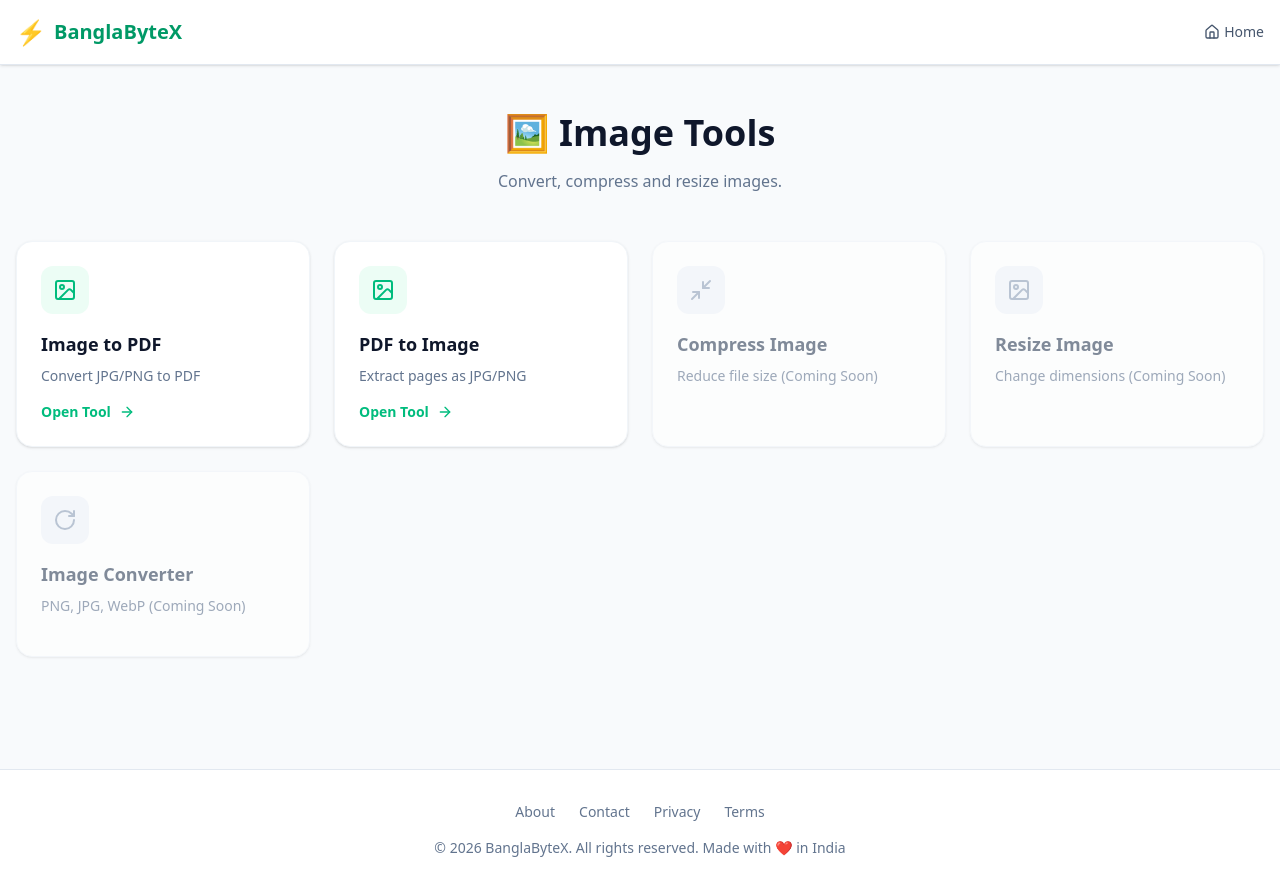
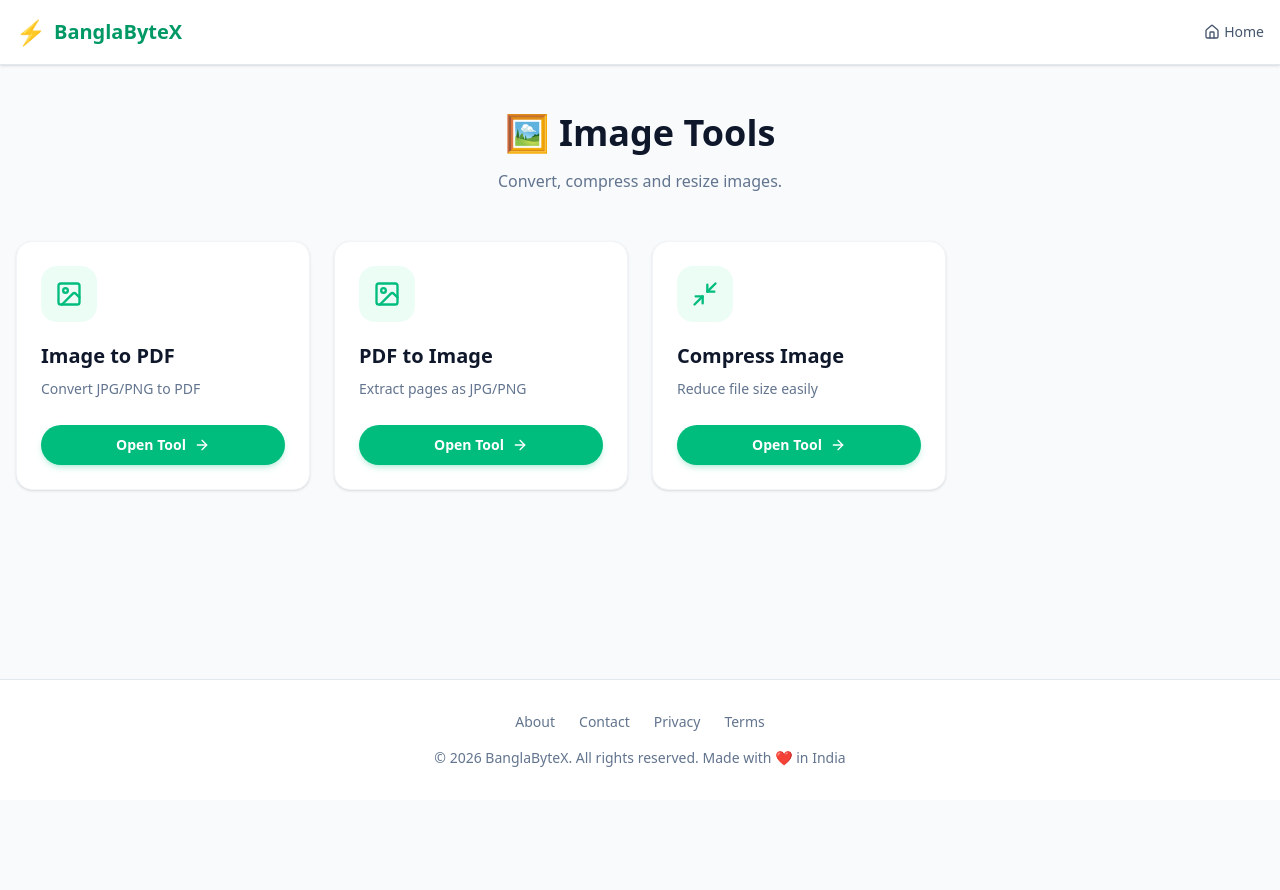
Before and after one commit to pabanfiles/banglabytex, a React (Vite) app in the folder frontend/: page /image-tools in a window 1280 px wide. After the commit the page ends 800 px from the top, so only its background shows below. Built offline with nearby package versions, Linux system fonts and the light colour scheme.

Commit message:
Make inner tool UI professional and remove coming soon tags

```diff
--- a/frontend/public/pdf-tools.html
+++ b/frontend/public/pdf-tools.html
@@ -17,21 +17,21 @@
 .c h3{margin:0 0 8px 0;font-size:18px;font-weight:700;color:var(--tx)}.c:hover h3{color:var(--ac)}
 .c p{margin:0;color:var(--mut);font-size:14px;line-height:1.5;flex-grow:1}
 .c.off{opacity:.55;cursor:not-allowed}.c.off:hover{transform:none;border-color:var(--bd)}.tag{font-size:10px;background:var(--acbg);color:var(--ac);border-radius:99px;padding:2px 8px;margin-left:6px}
-#tool{display:none;max-width:800px;margin:0 auto;padding:20px 5vw 50px}
-button,.btn{font:inherit;font-size:14px;border:1px solid var(--bd);background:var(--card);color:var(--tx);padding:10px 18px;border-radius:12px;cursor:pointer;text-decoration:none;display:inline-flex;gap:8px;align-items:center;transition:0.2s}
+#tool{display:none;max-width:860px;margin:0 auto;padding:30px 5vw 60px}
+button,.btn{font:inherit;font-size:14px;border:1px solid #cbd5e1;background:#fff;color:#334155;padding:12px 24px;border-radius:9999px;cursor:pointer;text-decoration:none;display:inline-flex;gap:8px;align-items:center;transition:0.2s;font-weight:500}
 button:hover,.btn:hover{border-color:var(--ac)}
-.pri{background:var(--ac);color:#fff;border:0}.pri:hover{background:var(--ac2)}button:disabled{opacity:.45;pointer-events:none}
-#dz{border:2px dashed var(--bd);background:var(--card);border-radius:20px;padding:40px 20px;text-align:center;cursor:pointer;margin:20px 0;transition:0.2s}#dz.over,#dz:hover{border-color:var(--ac);background:var(--acbg)}
+.pri{background:#10b981;color:#fff;border:0;padding:14px 32px;border-radius:9999px;font-size:16px;font-weight:600;width:100%;max-width:300px;display:block;margin:0 auto;box-shadow:0 10px 25px -5px rgba(16,185,129,0.4);transition:0.3s}.pri:hover{background:#059669;transform:translateY(-2px)}button:disabled{opacity:.45;pointer-events:none}
+#dz{border:2px dashed #cbd5e1;background:#f8fafc;border-radius:24px;padding:60px 20px;text-align:center;cursor:pointer;margin:30px 0;transition:0.3s;display:flex;flex-direction:column;align-items:center;justify-content:center;gap:12px;font-size:16px;color:#64748b}#dz.over,#dz:hover{border-color:var(--ac);background:#ecfdf5;color:var(--ac)}
 .fl{display:flex;align-items:center;gap:8px;background:var(--card);border:1px solid var(--bd);border-radius:12px;padding:10px 14px;margin-bottom:8px;font-size:14px}.fl span{flex:1;overflow:hidden;text-overflow:ellipsis;white-space:nowrap}.fl button{padding:4px 10px}
-#opts{display:grid;gap:12px;margin:20px 0}#opts label{display:grid;gap:6px;font-size:14px;font-weight:600;color:var(--tx)}
-#opts input,#opts select{font:inherit;padding:10px;border:1px solid var(--bd);border-radius:10px;background:var(--card);color:var(--tx)}
+#opts{display:grid;gap:12px;margin:20px 0}#opts label{display:grid;gap:8px;font-size:15px;font-weight:600;color:#1e293b}
+#opts input,#opts select{font:inherit;padding:14px;border:1px solid #cbd5e1;border-radius:12px;background:#fff;color:#1e293b;width:100%;transition:0.2s}
 #st{margin:16px 0;font-size:14px;font-weight:500}.err{color:var(--err)}.note{color:var(--mut);font-size:14px;margin-bottom:20px}
 .rs{display:flex;align-items:center;gap:12px;background:var(--card);border:1px solid var(--ac);border-radius:12px;padding:12px 16px;margin-bottom:8px;box-shadow:0 4px 6px -1px rgb(0 0 0 / 0.05)}.rs span{flex:1;overflow:hidden;text-overflow:ellipsis;font-weight:500}
 </style></head><body>
 <header><a class="logo" href="/">⚡ BanglaByte<b>X</b></a></header>
 <div id="home"><h1>All PDF tools in one place</h1><p class="sub">Free · files never leave your browser (except tools marked server)</p><div id="grid"></div></div>
 <div id="tool"><button id="back">← All tools</button><h2 id="tt" style="margin:24px 0 8px"></h2><div class="note" id="td"></div>
-<div id="dz"></div><input id="fi" type="file" hidden><div id="fl"></div><div id="opts"></div>
+<div id="dz"><svg width="48" height="48" viewBox="0 0 24 24" fill="none" stroke="#10b981" stroke-width="2" stroke-linecap="round" stroke-linejoin="round"><path d="M21 15v4a2 2 0 0 1-2 2H5a2 2 0 0 1-2-2v-4"></path><polyline points="17 8 12 3 7 8"></polyline><line x1="12" y1="3" x2="12" y2="15"></line></svg><br><span id="dz-text">Click or drop files here</span></div><input id="fi" type="file" hidden><div id="fl"></div><div id="opts"></div>
 <button id="run" class="pri" disabled>Run Tool</button><div id="st"></div><div id="res"></div></div>
 
 <script src="https://cdnjs.cloudflare.com/ajax/libs/pdf.js/3.11.174/pdf.min.js"></script>
--- a/frontend/src/pages/tools/ImageTools/index.tsx
+++ b/frontend/src/pages/tools/ImageTools/index.tsx
@@ -3,9 +3,7 @@
 const IMAGE_TOOLS = [
   { id: 'img2pdf', name: 'Image to PDF', desc: 'Convert JPG/PNG to PDF', icon: ImageIcon, href: '/pdf-tools.html?tool=img2pdf' },
   { id: 'pdf2img', name: 'PDF to Image', desc: 'Extract pages as JPG/PNG', icon: ImageIcon, href: '/pdf-tools.html?tool=pdf2img' },
-  { id: 'img-compress', name: 'Compress Image', desc: 'Reduce file size (Coming Soon)', icon: Minimize2, href: '#' },
-  { id: 'img-resize', name: 'Resize Image', desc: 'Change dimensions (Coming Soon)', icon: ImageIcon, href: '#' },
-  { id: 'img-convert', name: 'Image Converter', desc: 'PNG, JPG, WebP (Coming Soon)', icon: RotateCw, href: '#' },
+  { id: 'img-compress', name: 'Compress Image', desc: 'Reduce file size easily', icon: Minimize2, href: '/pdf-tools.html?tool=comp' },
 ]
 
 export default function ImageTools() {
@@ -18,18 +16,19 @@
       <div className="grid grid-cols-1 md:grid-cols-2 lg:grid-cols-3 xl:grid-cols-4 gap-6">
         {IMAGE_TOOLS.map((tool) => {
           const Icon = tool.icon
-          const isComingSoon = tool.href === '#'
-          const Wrapper = isComingSoon ? 'div' : 'a'
-          const props = isComingSoon ? {} : { href: tool.href }
           return (
-            <Wrapper key={tool.id} {...props} className={`group bg-white p-6 rounded-2xl border border-slate-100 shadow-sm transition-all duration-300 flex flex-col h-full ${isComingSoon ? 'opacity-60 cursor-not-allowed' : 'hover:shadow-xl hover:-translate-y-1 hover:border-emerald-500'}`}>
-              <div className={`w-12 h-12 rounded-xl flex items-center justify-center mb-4 ${isComingSoon ? 'bg-slate-100 text-slate-400' : 'bg-emerald-50 text-emerald-500 group-hover:scale-110 transition-transform'}`}>
-                <Icon size={24} />
+            <a key={tool.id} href={tool.href} className="group bg-white p-6 rounded-2xl border border-slate-100 shadow-sm hover:shadow-xl hover:-translate-y-1 hover:border-emerald-500 transition-all duration-300 flex flex-col h-full">
+              <div className="w-14 h-14 bg-emerald-50 text-emerald-500 rounded-2xl flex items-center justify-center mb-5 group-hover:scale-110 transition-transform">
+                <Icon size={28} />
               </div>
-              <h3 className={`text-lg font-bold mb-2 ${isComingSoon ? 'text-slate-700' : 'text-slate-900 group-hover:text-emerald-600'}`}>{tool.name}</h3>
-              <p className="text-sm text-slate-500 flex-grow mb-4">{tool.desc}</p>
-              {!isComingSoon && <div className="flex items-center gap-2 text-emerald-500 font-semibold text-sm">Open Tool <ArrowRight size={16} /></div>}
-            </Wrapper>
+              <h3 className="text-xl font-bold text-slate-900 mb-2 group-hover:text-emerald-600">{tool.name}</h3>
+              <p className="text-slate-500 text-sm leading-relaxed mb-6 flex-grow">{tool.desc}</p>
+              <div className="mt-auto">
+                <div className="inline-flex items-center justify-center gap-2 bg-emerald-500 group-hover:bg-emerald-600 text-white px-6 py-2.5 rounded-full font-semibold text-sm transition-colors shadow-md shadow-emerald-500/20 w-full">
+                  Open Tool <ArrowRight size={16} />
+                </div>
+              </div>
+            </a>
           )
         })}
       </div>
--- a/frontend/src/pages/tools/WordTools/index.tsx
+++ b/frontend/src/pages/tools/WordTools/index.tsx
@@ -1,11 +1,9 @@
-import { ArrowRight, FileText, FileSpreadsheet, FileInput, FileOutput } from 'lucide-react'
+import { ArrowRight, FileText, FileSpreadsheet, FileInput } from 'lucide-react'
 
 const WORD_TOOLS = [
   { id: 'pdf2docx', name: 'PDF to Word', desc: 'Editable .docx file', icon: FileText, href: '/pdf-tools.html?tool=pdf2docx' },
   { id: 'pdf2xlsx', name: 'PDF to Excel', desc: 'Extract tables to .xlsx', icon: FileSpreadsheet, href: '/pdf-tools.html?tool=pdf2xlsx' },
   { id: 'office2pdf', name: 'Office to PDF', desc: 'Word/Excel/PPT to PDF', icon: FileInput, href: '/pdf-tools.html?tool=office2pdf' },
-  { id: 'word2pdf', name: 'Word to PDF', desc: 'Coming Soon', icon: FileOutput, href: '#' },
-  { id: 'excel2pdf', name: 'Excel to PDF', desc: 'Coming Soon', icon: FileSpreadsheet, href: '#' },
 ]
 
 export default function WordTools() {
@@ -18,18 +16,19 @@
       <div className="grid grid-cols-1 md:grid-cols-2 lg:grid-cols-3 xl:grid-cols-4 gap-6">
         {WORD_TOOLS.map((tool) => {
           const Icon = tool.icon
-          const isComingSoon = tool.href === '#'
-          const Wrapper = isComingSoon ? 'div' : 'a'
-          const props = isComingSoon ? {} : { href: tool.href }
           return (
-            <Wrapper key={tool.id} {...props} className={`group bg-white p-6 rounded-2xl border border-slate-100 shadow-sm transition-all duration-300 flex flex-col h-full ${isComingSoon ? 'opacity-60 cursor-not-allowed' : 'hover:shadow-xl hover:-translate-y-1 hover:border-emerald-500'}`}>
-              <div className={`w-12 h-12 rounded-xl flex items-center justify-center mb-4 ${isComingSoon ? 'bg-slate-100 text-slate-400' : 'bg-emerald-50 text-emerald-500 group-hover:scale-110 transition-transform'}`}>
-                <Icon size={24} />
+            <a key={tool.id} href={tool.href} className="group bg-white p-6 rounded-2xl border border-slate-100 shadow-sm hover:shadow-xl hover:-translate-y-1 hover:border-emerald-500 transition-all duration-300 flex flex-col h-full">
+              <div className="w-14 h-14 bg-emerald-50 text-emerald-500 rounded-2xl flex items-center justify-center mb-5 group-hover:scale-110 transition-transform">
+                <Icon size={28} />
               </div>
-              <h3 className={`text-lg font-bold mb-2 ${isComingSoon ? 'text-slate-700' : 'text-slate-900 group-hover:text-emerald-600'}`}>{tool.name}</h3>
-              <p className="text-sm text-slate-500 flex-grow mb-4">{tool.desc}</p>
-              {!isComingSoon && <div className="flex items-center gap-2 text-emerald-500 font-semibold text-sm">Open Tool <ArrowRight size={16} /></div>}
-            </Wrapper>
+              <h3 className="text-xl font-bold text-slate-900 mb-2 group-hover:text-emerald-600">{tool.name}</h3>
+              <p className="text-slate-500 text-sm leading-relaxed mb-6 flex-grow">{tool.desc}</p>
+              <div className="mt-auto">
+                <div className="inline-flex items-center justify-center gap-2 bg-emerald-500 group-hover:bg-emerald-600 text-white px-6 py-2.5 rounded-full font-semibold text-sm transition-colors shadow-md shadow-emerald-500/20 w-full">
+                  Open Tool <ArrowRight size={16} />
+                </div>
+              </div>
+            </a>
           )
         })}
       </div>
```
